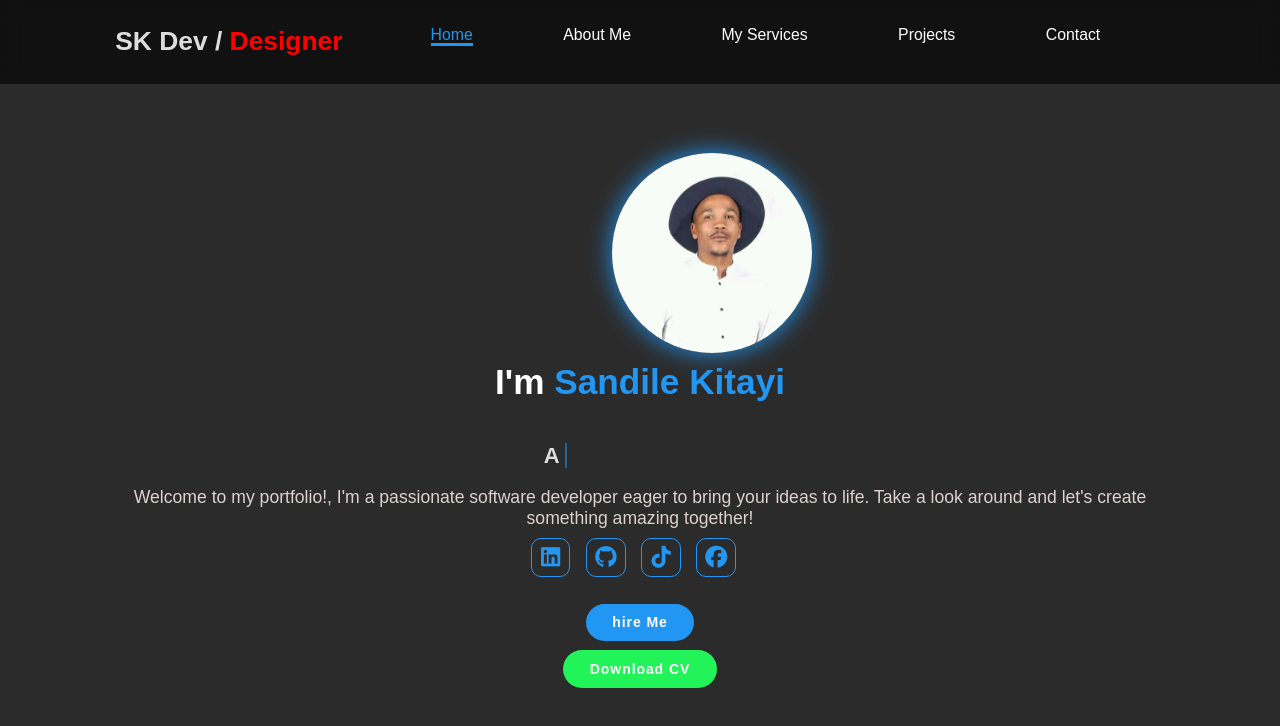
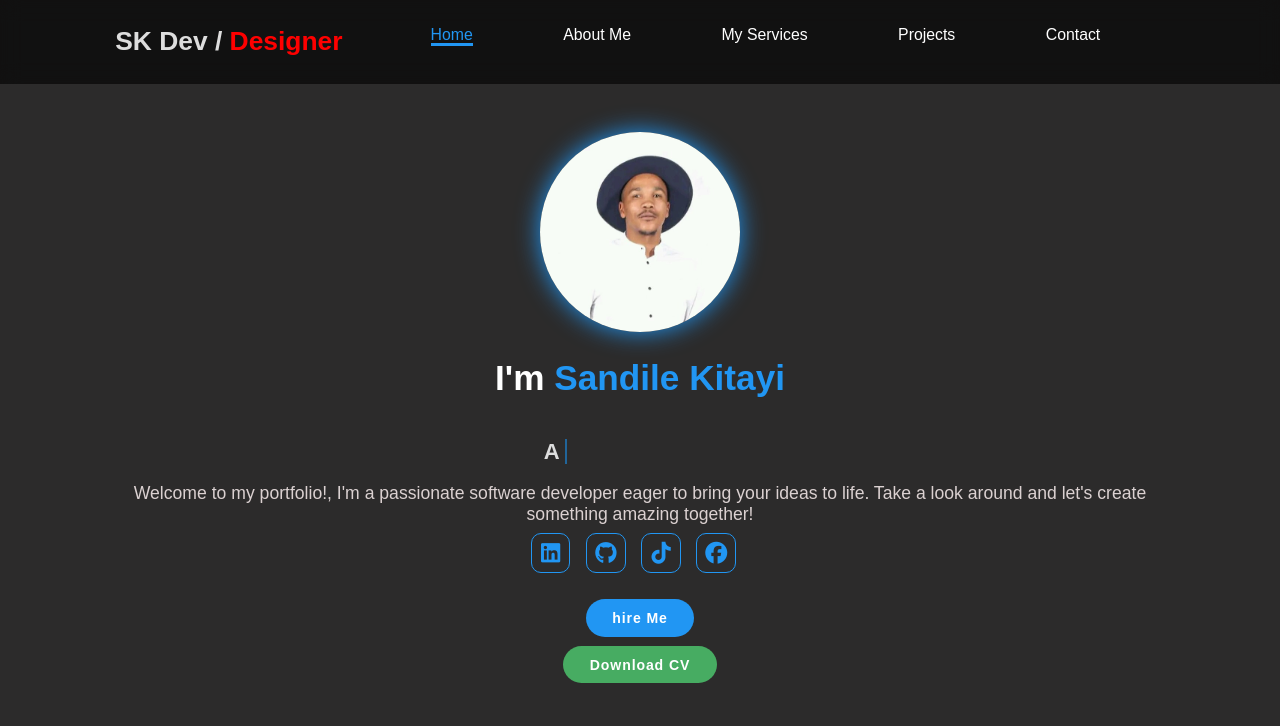
Before and after one commit to ksandile/Portfolio, a plain HTML site: page index.html in a window 1280 px wide. Drawn offline with Linux system fonts and the light colour scheme.

Commit message:
added
added

```diff
--- a/index.css
+++ b/index.css
@@ -115,7 +115,7 @@ section {
     font-size: 4rem;
     font-weight: 700;
     color: white;
-    margin-top: 1rem;
+    margin-top: 23rem;
     line-height: 1;
 }
 .home-content p {
@@ -127,9 +127,9 @@ section {
 }
 .home-img img {
     border-radius: 50%;
-    position: relative;
-    margin-left: -2.5rem;
-    top: 0rem;
+    position: absolute;
+    left: calc(50% - 12.5vh);
+    top: 15rem;
     width: 25vh;
     height: 25vh;
     box-shadow: 0 0 25px #2196f3;
@@ -189,7 +189,7 @@ section {
 .btn2 {
     display: inline-block;
     padding: 1rem 2.8rem;
-    background-color: #21f359;
+    background-color: #47ac62;
     border-radius: 4rem;
     font-size: 1.6rem;
     color: #fff;
@@ -365,7 +365,7 @@ section {
     margin-top: 30px;
 }
 .about-me__body p {
-    margin-top: 20px;
+    margin-top: 0px;
     color: #dbd1d1;
     font-size: 2rem;
 }
@@ -391,7 +391,7 @@ section {
 }
 .about-me__image img {
     height: 500px;
-    width: 700px;
+    width: 500px;
     border: 4px;
     box-shadow: 0 0 25px #2196f3;
     border-radius: 15px;
@@ -556,7 +556,7 @@ section {
 }
 .footer__section form textarea {
     width: 100%;
-    height: 14rem;
+    height: 12rem;
     padding: 10px;
     margin-bottom: 10px;
     border-radius: 10px;
--- a/index.html
+++ b/index.html
@@ -36,8 +36,8 @@
                     <a href="https://www.tiktok.com/@sandilethesoftwaredev1?is_from_webapp=1&sender_device=pc"><i class="fa-brands fa-tiktok"></i></a>
                     <a href="https://www.facebook.com/kitayi.skhanda"><i class="fa-brands fa-facebook"></i></a>
                 </div>
-                <a href="#" class="btn1">hire Me</a>
-                <a href="#" class="btn2">Download CV</a>
+                <a href="ksandile127@gmail.com" class="btn1">hire Me</a>
+                <a href="https://docs.google.com/document/d/1Vmky7eL4UUL8e8Mj68rvtwYHvr5eMIjbOkmjq0v0KBg/edit" class="btn2">Download CV</a>
             </div>
         </div>
     </section>
@@ -205,7 +205,7 @@
                 </div>
                 <h3>Send An Email</h3>
             </div>
-            <form action="#" method="post">
+            <form action="https://formspree.io/f/xpzvnylz" method="POST">
                 <input type="text" name="name" placeholder="Your Name" required>
                 <input type="email" name="email" placeholder="Your Email" required>
                 <textarea name="message" placeholder="Your Message" required></textarea>
```
